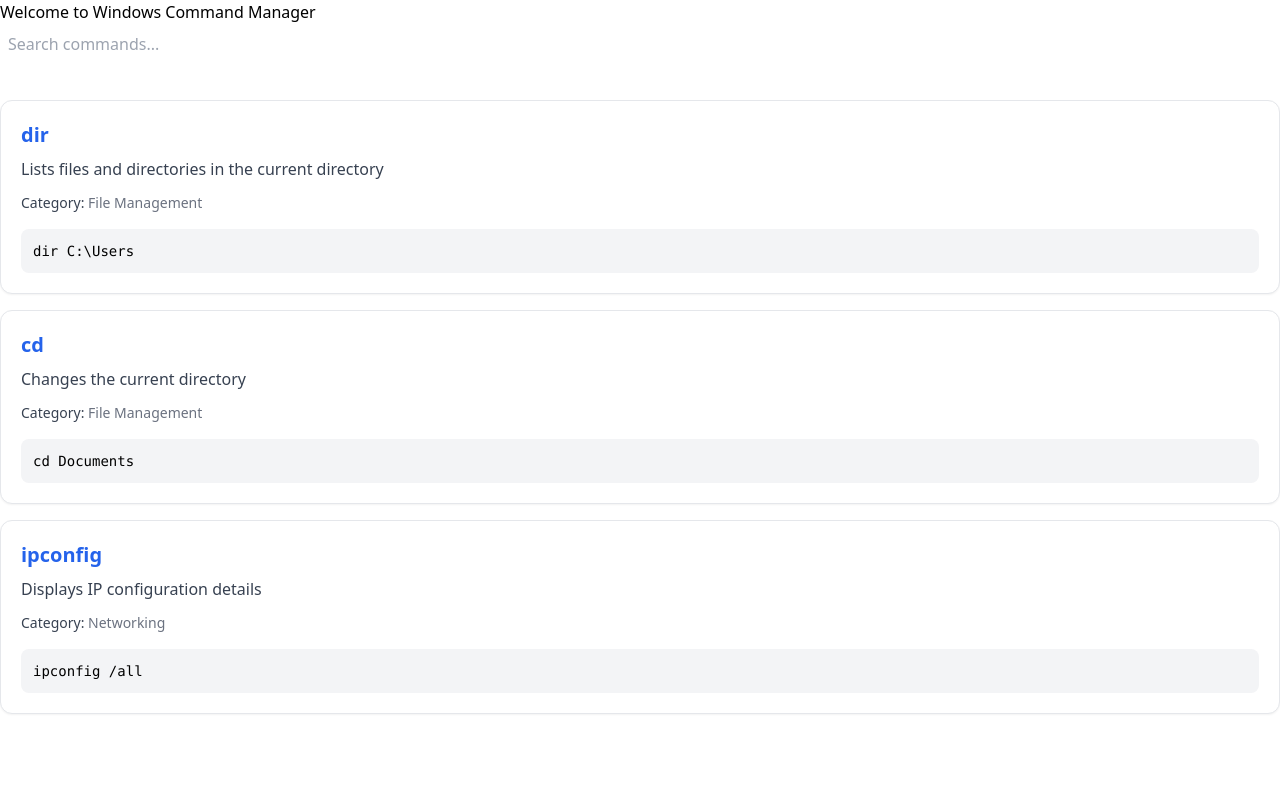
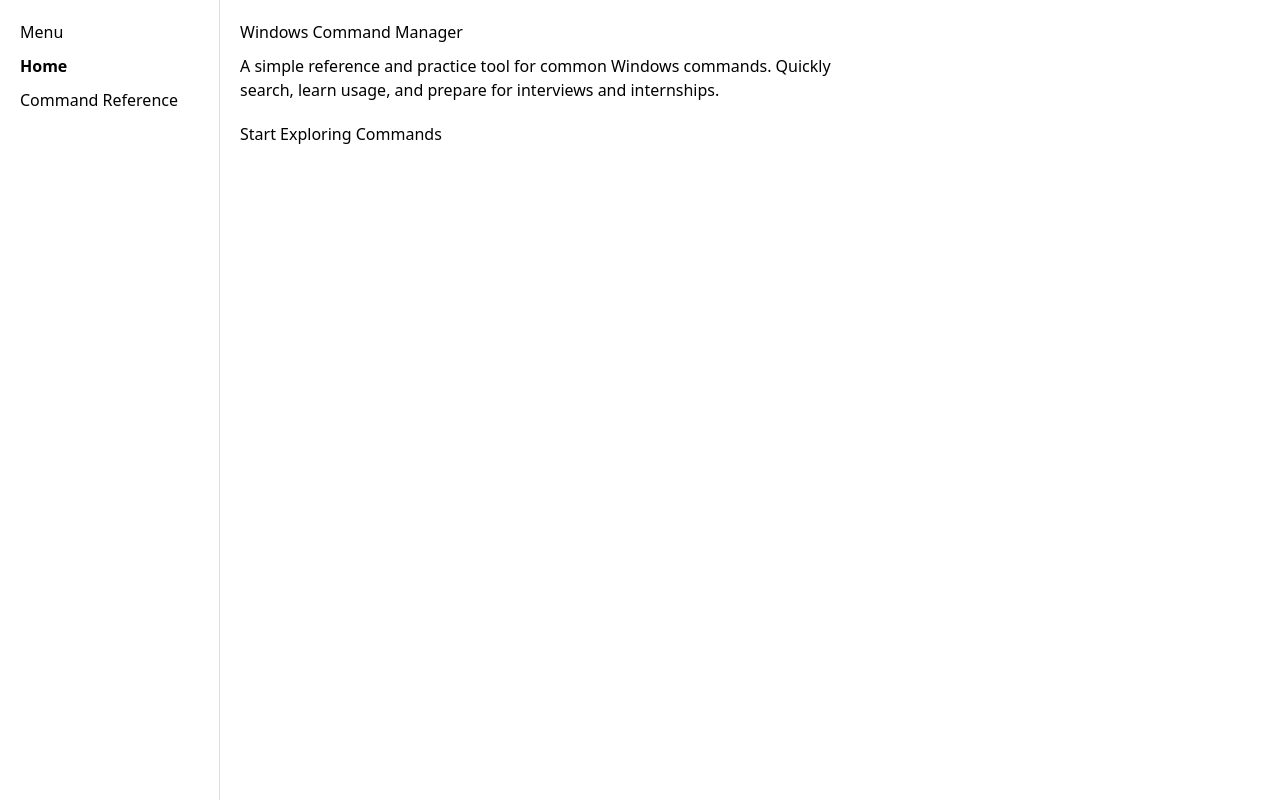
Before and after one commit to VivekVallabhan3407/Windows_Command_Manager, a React (Vite) app: page / in a window 1280 px wide. Built offline with nearby package versions, Linux system fonts and the light colour scheme.

Commit message:
updated App.jsx file to add sidebar options and navigation logic instead of displaying commands and search bar.

```diff
--- a/src/App.jsx
+++ b/src/App.jsx
@@ -1,23 +1,21 @@
 import { useState } from 'react'
-import commands from './data/commands.json'
-import CommandList from './components/CommandList.jsx'
-import SearchBar from './components/SearchBar.jsx'
+import Sidebar from './components/SideBar';
+import HomeView from './components/HomeView';
+import ReferenceView from './components/ReferenceView';
 
 function App() {
-  const [searchText, setSearchText] = useState("");
+  const [activeView, setActiveView] = useState("home");
 
-  const filteredCommands = commands.filter((cmd) => {
-    return cmd.command.toLowerCase().includes(searchText.toLowerCase());
-  })
+
   return (
-    <>
-      <div>
+    <div style={{ display: "flex", minHeight: "100vh" }}>
+      <Sidebar activeView={activeView} setActiveView={setActiveView} />
 
-        <h1>Welcome to Windows Command Manager</h1>
-        <SearchBar searchText={searchText} onSearchChange={setSearchText} />
-        <CommandList commands={filteredCommands} />
+      <div style={{ flex: 1, padding: "20px" }}>
+        {activeView === "home" && <HomeView setActiveView={setActiveView} />}
+        {activeView === "reference" && <ReferenceView />}
       </div>
-    </>
+    </div>
   )
 }
 
```
